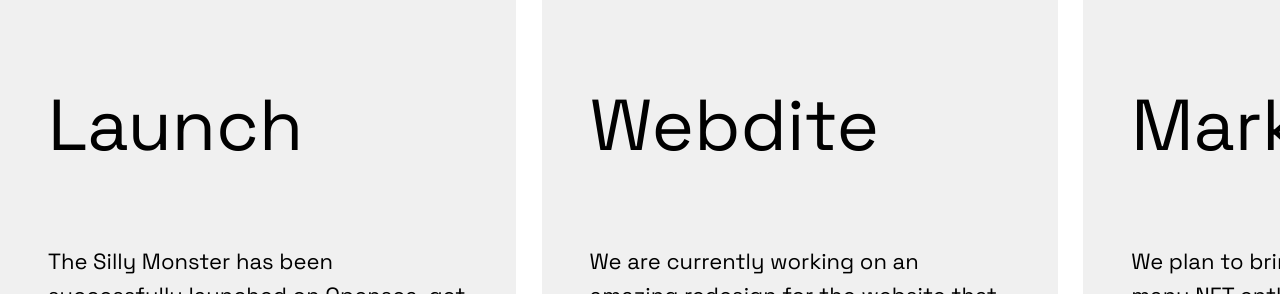
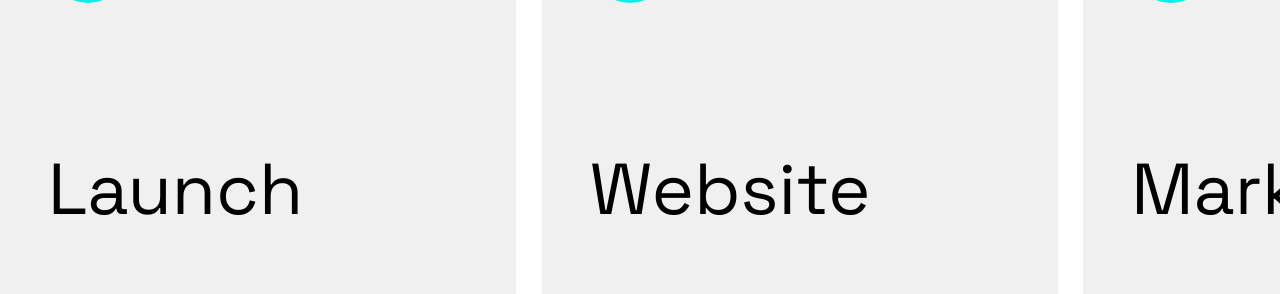
Before and after one commit to zubair7384/silly-monster, a Next.js app: page / in a window 1280 px wide. Shown: the part 2683-2977 px from the top of the page. Built offline with nearby package versions, Linux system fonts and the light colour scheme.

Commit message:
story image issue fixed

```diff
--- a/src/containers/RoadmapBanner.jsx
+++ b/src/containers/RoadmapBanner.jsx
@@ -23,7 +23,7 @@
               "The Silly Monster has been successfully launched on Opensea, get your NFT now and be an early memeber of the Silly Monster club.",
           },
           {
-            title: "Webdite",
+            title: "Website",
             details:
               "We are currently working on an amazing redesign for the website that is in-line with out vision for the Silly Monster project.",
           },
--- a/src/containers/StoryBanner.jsx
+++ b/src/containers/StoryBanner.jsx
@@ -28,7 +28,7 @@
       <div className="gif-wrapper">
         <Image
           className="story-img"
-          src="https://ik.imagekit.io/3cnkjjvc1/sillymonster.io/SM_Logo_Animated_Transparent.gif"
+          src="/story.gif"
           alt="silly-monster"
           width={736}
           height={736}
@@ -45,11 +45,12 @@
   justify-content: space-between;
   width: ${content_width};
   margin: 0 auto;
-  padding: 4rem 0 8rem 0;
+  padding: 8rem 0 8rem 0;
   .content-wrapper {
     width: 46%;
     display: flex;
     flex-direction: column;
+    justify-content: center;
     gap: 3rem;
   }
   .story-btn {
```
Also changed, not shown: 1 other file (tests, documents, lock files or other folders).
